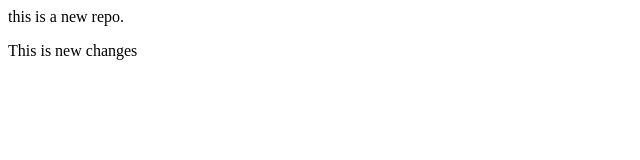
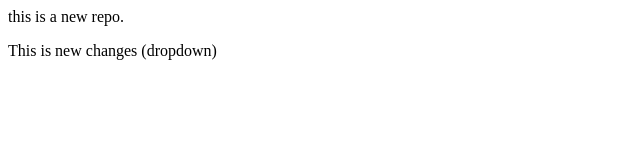
Before and after one commit to Rutikakolhapure/localrepo, a plain HTML site: page index.html in a window 1280 px wide. Shown: the full height of the page, 0-640 px from the left. Drawn offline with Linux system fonts and the light colour scheme.

```diff
--- a/index.html
+++ b/index.html
@@ -1,2 +1,2 @@
 <p>this is a new repo.</p>
-<p>This is new changes</p>
+<p>This is new changes (dropdown)</p>
```
